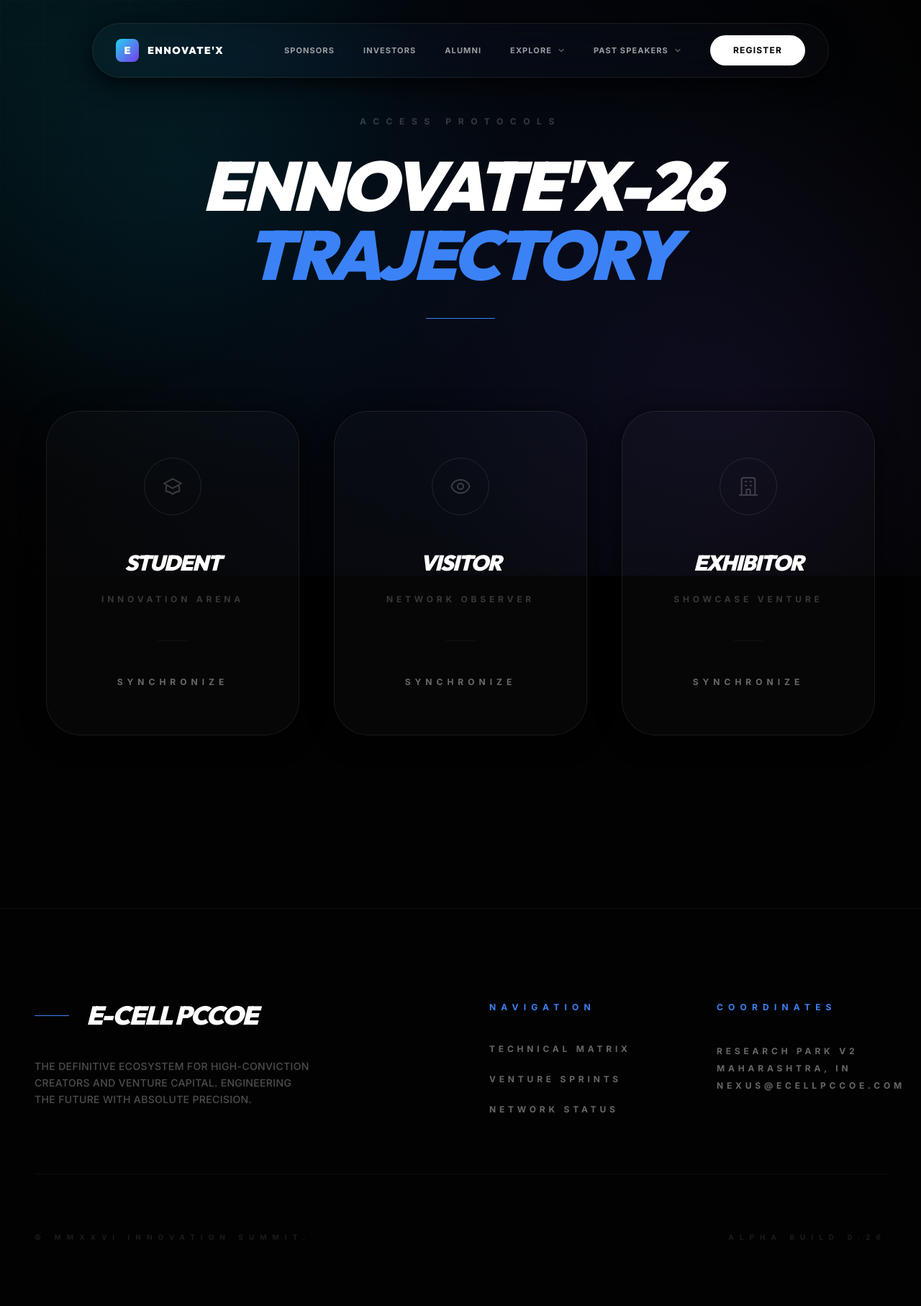
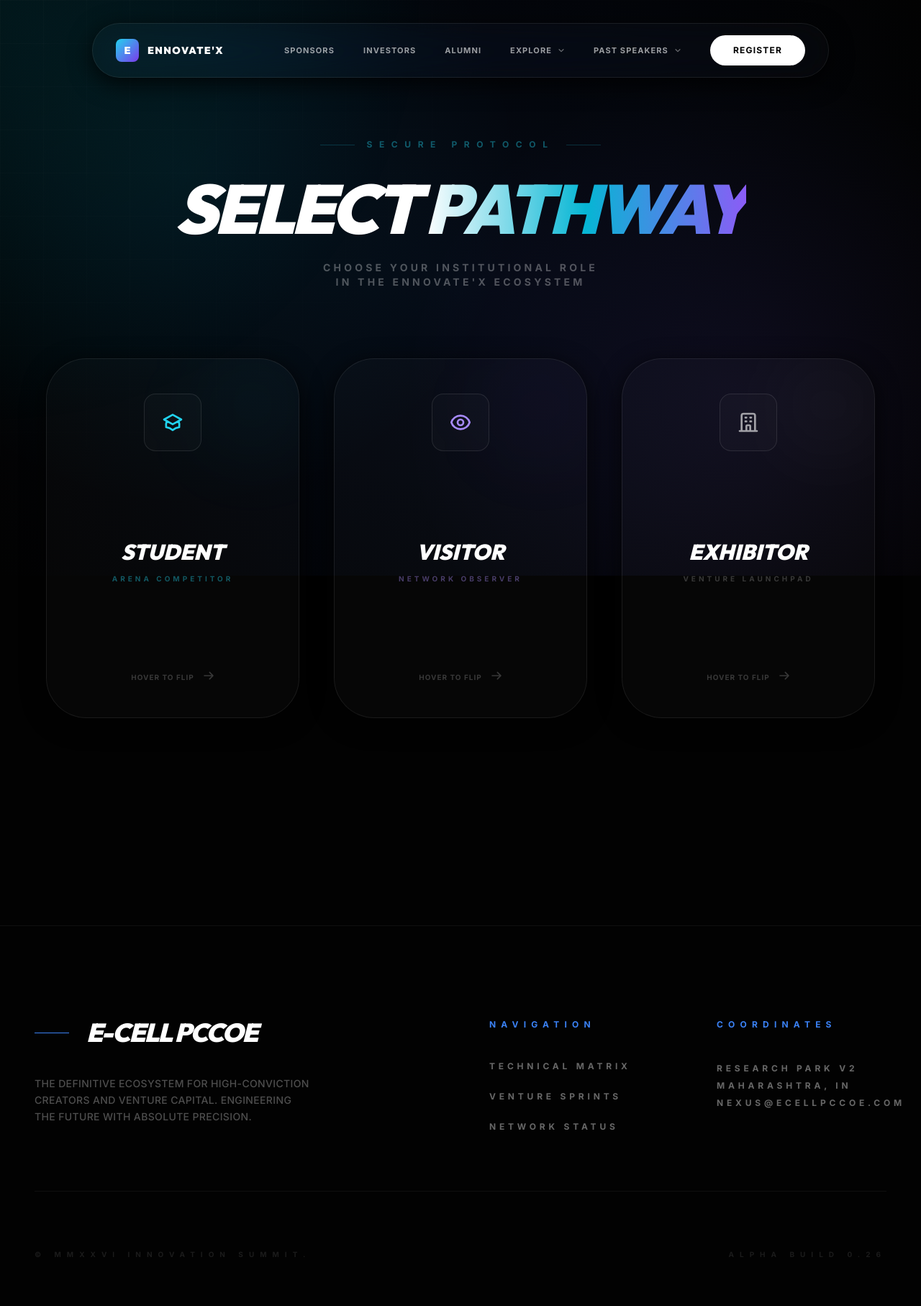
Before and after one commit to mayurtheprogrammer12-debug/Ecell, a Django app: page /register/ in a window 1280 px wide. Shown: the top 1815 px of the page at 72% size. Before the commit the page ends 1723 px from the top, so only its background shows below. Run offline with Django 5.2, Linux system fonts and the light colour scheme; some libraries are stand-ins or nearby versions.

Commit message:
UX/Interaction: Integrated high-fidelity 3D card flip mechanism into the Registry selection hub. Enhanced visual affordance with hover-to-flip indicators and pathway-specific glow effects (Cyan/Violet). Completes the premium institutional trajectory selector.

```diff
--- a/templates/registrations/choice.html
+++ b/templates/registrations/choice.html
@@ -3,94 +3,195 @@
 {% block title %}Selection | Nexus Registry{% endblock %}
 
 {% block content %}
-<div class="relative min-h-screen flex flex-col items-center justify-center pt-40 pb-20 px-4">
+<div class="relative min-h-screen pt-48 pb-32 px-4 overflow-hidden">
     <div class="container mx-auto max-w-7xl">
-        <div class="text-center mb-32 reveal-content">
-            <h5 class="text-[12px] font-black uppercase tracking-[0.8em] text-white/20 mb-8">Access Protocols</h5>
-            <h1
-                class="text-6xl md:text-8xl font-display font-black tracking-tighter uppercase italic leading-[0.85] text-white mb-10">
-                ENNOVATE'X-26<br><span class="text-azure">TRAJECTORY</span>
+        <div class="text-center mb-24 reveal-content">
+            <div class="flex items-center justify-center space-x-4 mb-8">
+                <div class="h-px w-12 bg-cyan-400/20"></div>
+                <span class="text-[12px] font-black uppercase tracking-[0.8em] text-cyan-400/40">Secure Protocol</span>
+                <div class="h-px w-12 bg-cyan-400/20"></div>
+            </div>
+            <h1 class="text-6xl md:text-8xl font-display font-black tracking-tighter uppercase italic text-white mb-6">
+                SELECT <span class="text-gradient-cyan">PATHWAY</span>
             </h1>
-            <div class="w-24 h-[1px] bg-azure mx-auto"></div>
+            <p class="text-white/30 text-sm font-bold uppercase tracking-[0.3em] max-w-sm mx-auto">Choose your
+                institutional role in the Ennovate'X ecosystem</p>
         </div>
 
         <div class="grid grid-cols-1 md:grid-cols-3 gap-12 max-w-6xl mx-auto">
-            <!-- Student -->
-            <a href="{% url 'register_participant' %}?role=student" class="role-card opacity-0 group">
+            <!-- Student Card -->
+            <div class="role-card-container group">
+                <div class="role-card-inner">
+                    <!-- Front -->
                     <div
-                    class="premium-glass p-16 rounded-[3rem] text-center flex flex-col items-center transition-all duration-700 hover:border-champagne/40 hover:bg-champagne/[0.01]">
+                        class="role-card-front premium-glass p-12 flex flex-col items-center justify-between text-center overflow-hidden">
+                        <div class="absolute top-0 right-0 w-32 h-32 bg-cyan-glow/5 rounded-full blur-[60px]"></div>
                         <div
-                        class="w-20 h-20 rounded-full border border-white/10 flex items-center justify-center mb-12 group-hover:border-azure group-hover:shadow-[0_0_30px_rgba(59,130,246,0.2)] transition-all duration-700">
-                        <svg class="w-8 h-8 opacity-20 group-hover:opacity-100 group-hover:text-azure transition-all"
-                            fill="none" stroke="currentColor" viewBox="0 0 24 24">
-                            <path stroke-linecap="round" stroke-linejoin="round" stroke-width="1.5"
+                            class="w-20 h-20 rounded-2xl border border-white/10 flex items-center justify-center mb-10 bg-white/[0.02]">
+                            <svg class="w-8 h-8 text-cyan-400" fill="none" stroke="currentColor" viewBox="0 0 24 24">
+                                <path stroke-linecap="round" stroke-linejoin="round" stroke-width="2"
                                     d="M12 14l9-5-9-5-9 5 9 5zm0 0l6.16-3.422a12.083 12.083 0 01.665 6.479A11.952 11.952 0 0012 20.055a11.952 11.952 0 00-6.824-2.998 12.078 12.078 0 01.665-6.479L12 14z">
                                 </path>
                             </svg>
                         </div>
-                    <h3 class="text-3xl font-display font-black italic uppercase tracking-tighter mb-6 text-white">
-                        Student</h3>
-                    <p class="text-white/20 text-[12px] font-black uppercase tracking-[0.4em] mb-12">Innovation Arena
-                    </p>
-                    <div class="w-10 h-px bg-white/5 mb-12 group-hover:bg-azure/40 transition-colors"></div>
-                    <span
-                        class="text-[12px] font-black uppercase tracking-[0.5em] text-white/40 group-hover:text-azure group-hover:tracking-[0.7em] transition-all">Synchronize</span>
+                        <div>
+                            <h3 class="text-3xl font-display font-black italic uppercase text-white mb-3">Student</h3>
+                            <p class="text-[10px] font-black text-cyan-400/40 uppercase tracking-[0.4em]">Arena
+                                Competitor</p>
                         </div>
-            </a>
+                        <div class="mt-10 flex items-center space-x-3 text-white/20">
+                            <span class="text-[10px] font-black uppercase tracking-widest">Hover to Flip</span>
+                            <div class="w-4 h-4 animate-bounce">
+                                <svg fill="none" stroke="currentColor" viewBox="0 0 24 24">
+                                    <path stroke-linecap="round" stroke-linejoin="round" stroke-width="2.5"
+                                        d="M14 5l7 7m0 0l-7 7m7-7H3"></path>
+                                </svg>
+                            </div>
+                        </div>
+                    </div>
+                    <!-- Back -->
+                    <div
+                        class="role-card-back premium-glass p-12 flex flex-col items-center justify-center text-center bg-cyan-glow/[0.03]">
+                        <h4 class="text-sm font-black text-cyan-400 uppercase tracking-[0.4em] mb-8">Access Authorized
+                        </h4>
+                        <p
+                            class="text-white/40 text-xs font-medium uppercase tracking-widest mb-12 px-4 leading-relaxed">
+                            Submit your credentials for high-stakes innovation sprints.</p>
+                        <a href="{% url 'register_participant' %}?role=student"
+                            class="btn-premium w-full !bg-cyan-400 !text-black !py-4 shadow-[0_0_30px_rgba(0,210,255,0.3)]">Confirm
+                            Entry</a>
+                    </div>
+                </div>
+            </div>
 
-            <!-- Visitor -->
-            <a href="{% url 'register_participant' %}?role=visitor" class="role-card opacity-0 group"
-                style="animation-delay: 0.2s;">
+            <!-- Visitor Card -->
+            <div class="role-card-container group">
+                <div class="role-card-inner">
+                    <!-- Front -->
                     <div
-                    class="premium-glass p-16 rounded-[3rem] text-center flex flex-col items-center transition-all duration-700 hover:border-champagne/40 hover:bg-champagne/[0.01]">
+                        class="role-card-front premium-glass p-12 flex flex-col items-center justify-between text-center overflow-hidden">
+                        <div class="absolute top-0 right-0 w-32 h-32 bg-violet-600/5 rounded-full blur-[60px]"></div>
                         <div
-                        class="w-20 h-20 rounded-full border border-white/10 flex items-center justify-center mb-12 group-hover:border-azure group-hover:shadow-[0_0_30px_rgba(59,130,246,0.2)] transition-all duration-700">
-                        <svg class="w-8 h-8 opacity-20 group-hover:opacity-100 group-hover:text-azure transition-all"
-                            fill="none" stroke="currentColor" viewBox="0 0 24 24">
-                            <path stroke-linecap="round" stroke-linejoin="round" stroke-width="1.5"
+                            class="w-20 h-20 rounded-2xl border border-white/10 flex items-center justify-center mb-10 bg-white/[0.02]">
+                            <svg class="w-8 h-8 text-violet-400" fill="none" stroke="currentColor" viewBox="0 0 24 24">
+                                <path stroke-linecap="round" stroke-linejoin="round" stroke-width="2"
                                     d="M15 12a3 3 0 11-6 0 3 3 0 016 0z"></path>
-                            <path stroke-linecap="round" stroke-linejoin="round" stroke-width="1.5"
+                                <path stroke-linecap="round" stroke-linejoin="round" stroke-width="2"
                                     d="M2.458 12C3.732 7.943 7.523 5 12 5c4.478 0 8.268 2.943 9.542 7-1.274 4.057-5.064 7-9.542 7-4.477 0-8.268-2.943-9.542-7z">
                                 </path>
                             </svg>
                         </div>
-                    <h3 class="text-3xl font-display font-black italic uppercase tracking-tighter mb-6 text-white">
-                        Visitor</h3>
-                    <p class="text-white/20 text-[12px] font-black uppercase tracking-[0.4em] mb-12">Network Observer
-                    </p>
-                    <div class="w-10 h-px bg-white/5 mb-12 group-hover:bg-azure/40 transition-colors"></div>
-                    <span
-                        class="text-[12px] font-black uppercase tracking-[0.5em] text-white/40 group-hover:text-azure group-hover:tracking-[0.7em] transition-all">Synchronize</span>
+                        <div>
+                            <h3 class="text-3xl font-display font-black italic uppercase text-white mb-3">Visitor</h3>
+                            <p class="text-[10px] font-black text-violet-400/40 uppercase tracking-[0.4em]">Network
+                                Observer</p>
                         </div>
-            </a>
+                        <div class="mt-10 flex items-center space-x-3 text-white/20">
+                            <span class="text-[10px] font-black uppercase tracking-widest">Hover to Flip</span>
+                            <div class="w-4 h-4 animate-bounce">
+                                <svg fill="none" stroke="currentColor" viewBox="0 0 24 24">
+                                    <path stroke-linecap="round" stroke-linejoin="round" stroke-width="2.5"
+                                        d="M14 5l7 7m0 0l-7 7m7-7H3"></path>
+                                </svg>
+                            </div>
+                        </div>
+                    </div>
+                    <!-- Back -->
+                    <div
+                        class="role-card-back premium-glass p-12 flex flex-col items-center justify-center text-center bg-violet-600/[0.03]">
+                        <h4 class="text-sm font-black text-violet-400 uppercase tracking-[0.4em] mb-8">Visitor Pass</h4>
+                        <p
+                            class="text-white/40 text-xs font-medium uppercase tracking-widest mb-12 px-4 leading-relaxed">
+                            Observe the frontier of technical achievement MMXXVI.</p>
+                        <a href="{% url 'register_participant' %}?role=visitor"
+                            class="btn-premium w-full !bg-violet-600 !text-white !py-4 shadow-[0_0_30px_rgba(139,92,246,0.3)]">Confirm
+                            Entry</a>
+                    </div>
+                </div>
+            </div>
 
-            <!-- Exhibitor -->
-            <a href="{% url 'register_exhibitor' %}" class="role-card opacity-0 group" style="animation-delay: 0.4s;">
+            <!-- Exhibitor Card -->
+            <div class="role-card-container group">
+                <div class="role-card-inner">
+                    <!-- Front -->
                     <div
-                    class="premium-glass p-16 rounded-[3rem] text-center flex flex-col items-center transition-all duration-700 hover:border-champagne/40 hover:bg-champagne/[0.01]">
+                        class="role-card-front premium-glass p-12 flex flex-col items-center justify-between text-center overflow-hidden">
+                        <div class="absolute top-0 right-0 w-32 h-32 bg-white/5 rounded-full blur-[60px]"></div>
                         <div
-                        class="w-20 h-20 rounded-full border border-white/10 flex items-center justify-center mb-12 group-hover:border-azure group-hover:shadow-[0_0_30px_rgba(59,130,246,0.2)] transition-all duration-700">
-                        <svg class="w-8 h-8 opacity-20 group-hover:opacity-100 group-hover:text-azure transition-all"
-                            fill="none" stroke="currentColor" viewBox="0 0 24 24">
-                            <path stroke-linecap="round" stroke-linejoin="round" stroke-width="1.5"
+                            class="w-20 h-20 rounded-2xl border border-white/10 flex items-center justify-center mb-10 bg-white/[0.02]">
+                            <svg class="w-8 h-8 text-white/60" fill="none" stroke="currentColor" viewBox="0 0 24 24">
+                                <path stroke-linecap="round" stroke-linejoin="round" stroke-width="2"
                                     d="M19 21V5a2 2 0 00-2-2H7a2 2 0 00-2 2v16m14 0h2m-2 0h-5m-9 0H3m2 0h5M9 7h1m-1 4h1m4-4h1m-1 4h1m-5 10v-5a1 1 0 011-1h2a1 1 0 011 1v5m-4 0h4">
                                 </path>
                             </svg>
                         </div>
-                    <h3 class="text-3xl font-display font-black italic uppercase tracking-tighter mb-6 text-white">
-                        Exhibitor</h3>
-                    <p class="text-white/20 text-[12px] font-black uppercase tracking-[0.4em] mb-12">Showcase Venture
+                        <div>
+                            <h3 class="text-3xl font-display font-black italic uppercase text-white mb-3">Exhibitor</h3>
+                            <p class="text-[10px] font-black text-white/20 uppercase tracking-[0.4em]">Venture Launchpad
                             </p>
-                    <div class="w-10 h-px bg-white/5 mb-12 group-hover:bg-azure/40 transition-colors"></div>
-                    <span
-                        class="text-[12px] font-black uppercase tracking-[0.5em] text-white/40 group-hover:text-azure group-hover:tracking-[0.7em] transition-all">Synchronize</span>
                         </div>
-            </a>
+                        <div class="mt-10 flex items-center space-x-3 text-white/20">
+                            <span class="text-[10px] font-black uppercase tracking-widest">Hover to Flip</span>
+                            <div class="w-4 h-4 animate-bounce">
+                                <svg fill="none" stroke="currentColor" viewBox="0 0 24 24">
+                                    <path stroke-linecap="round" stroke-linejoin="round" stroke-width="2.5"
+                                        d="M14 5l7 7m0 0l-7 7m7-7H3"></path>
+                                </svg>
+                            </div>
+                        </div>
+                    </div>
+                    <!-- Back -->
+                    <div
+                        class="role-card-back premium-glass p-12 flex flex-col items-center justify-center text-center bg-white/[0.03]">
+                        <h4 class="text-sm font-black text-white/60 uppercase tracking-[0.4em] mb-8">Venture Request
+                        </h4>
+                        <p
+                            class="text-white/40 text-xs font-medium uppercase tracking-widest mb-12 px-4 leading-relaxed">
+                            Position your initiative for high-conviction partners.</p>
+                        <a href="{% url 'register_exhibitor' %}"
+                            class="btn-premium w-full !bg-white !text-black !py-4 shadow-[0_0_30px_rgba(255,255,255,0.2)]">Confirm
+                            Entry</a>
+                    </div>
+                </div>
+            </div>
         </div>
     </div>
 </div>
 
 <style>
+    .role-card-container {
+        perspective: 1500px;
+        height: 500px;
+    }
+
+    .role-card-inner {
+        position: relative;
+        width: 100%;
+        height: 100%;
+        text-align: center;
+        transition: transform 0.8s cubic-bezier(0.175, 0.885, 0.32, 1.275);
+        transform-style: preserve-3d;
+        cursor: pointer;
+    }
+
+    .role-card-container:hover .role-card-inner {
+        transform: rotateY(180deg);
+    }
+
+    .role-card-front,
+    .role-card-back {
+        position: absolute;
+        width: 100%;
+        height: 100%;
+        -webkit-backface-visibility: hidden;
+        backface-visibility: hidden;
+        border-radius: 3.5rem !important;
+    }
+
+    .role-card-back {
+        transform: rotateY(180deg);
+    }
+
     @keyframes fadeInUp {
         from {
             opacity: 0;
@@ -107,8 +208,16 @@
         animation: fadeInUp 1.2s cubic-bezier(0.16, 1, 0.3, 1) forwards;
     }
 
-    .role-card {
+    .role-card-container {
         animation: fadeInUp 1.2s cubic-bezier(0.16, 1, 0.3, 1) forwards;
+    }
+
+    .role-card-container:nth-child(2) {
+        animation-delay: 0.1s;
+    }
+
+    .role-card-container:nth-child(3) {
+        animation-delay: 0.2s;
     }
 </style>
 {% endblock %}
```
Lines whose indentation alone changed are shown as unchanged.
